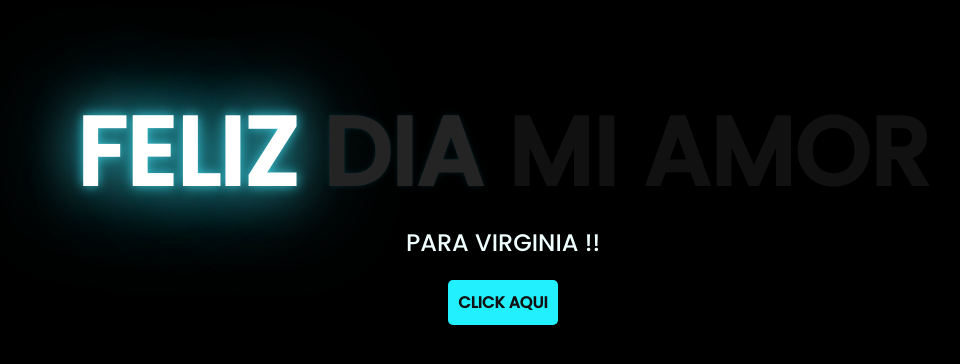
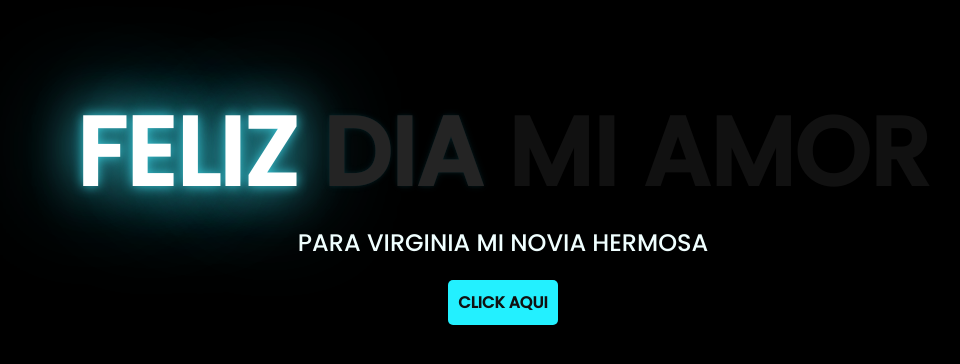
Before and after one commit to ErOsHdz/ErOsHdz.githud.io, a plain HTML site: page index.html in a window 1280 px wide. Shown: the part 206-570 px from the top of the page, without its empty margins (145-1105 px from the left). Drawn offline with Linux system fonts and the light colour scheme.

Commit message:
add text

```diff
--- a/index.html
+++ b/index.html
@@ -17,7 +17,7 @@
         <span>AMOR</span>
     </div>
     <div class="description">
-        <span>PARA VIRGINIA !!</span>
+        <span>PARA VIRGINIA MI NOVIA HERMOSA</span>
     </div>
     <div class="button">
         <button class="hola">
```
